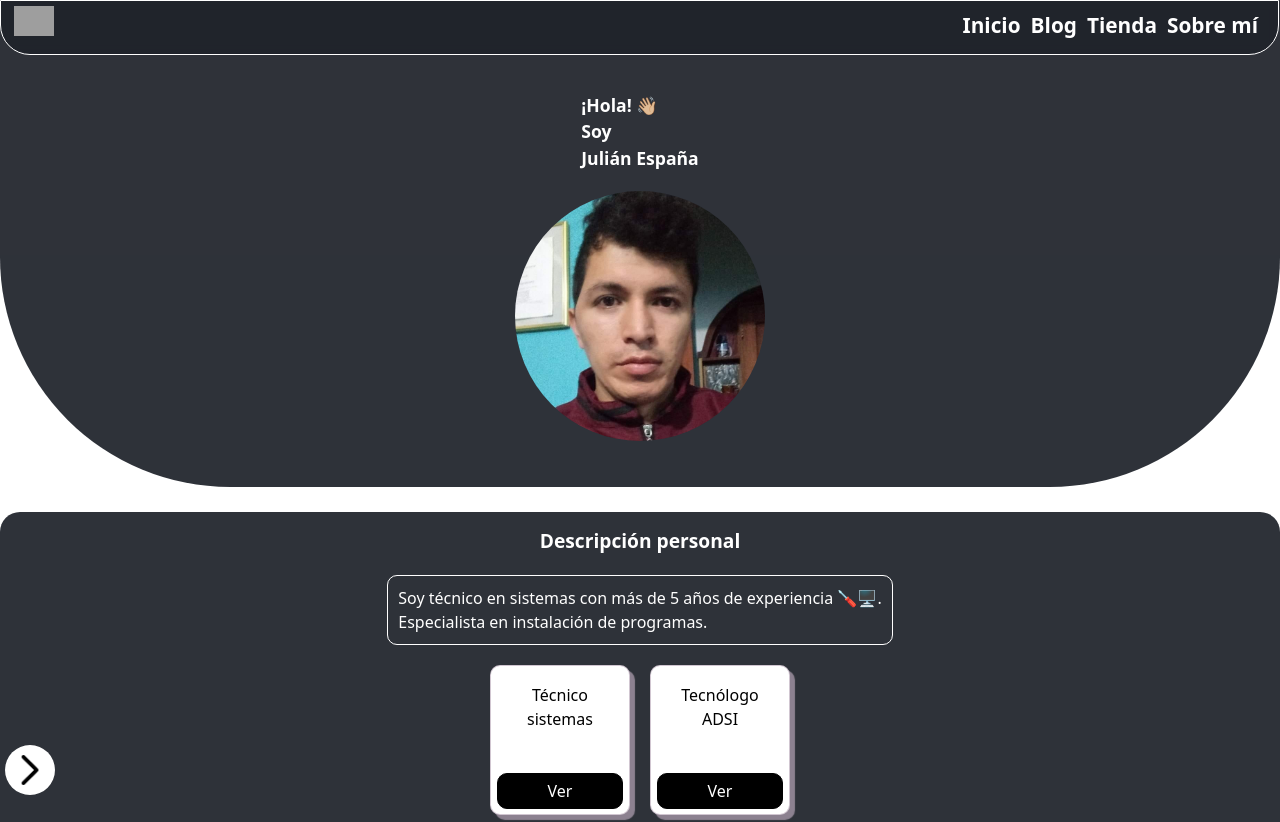
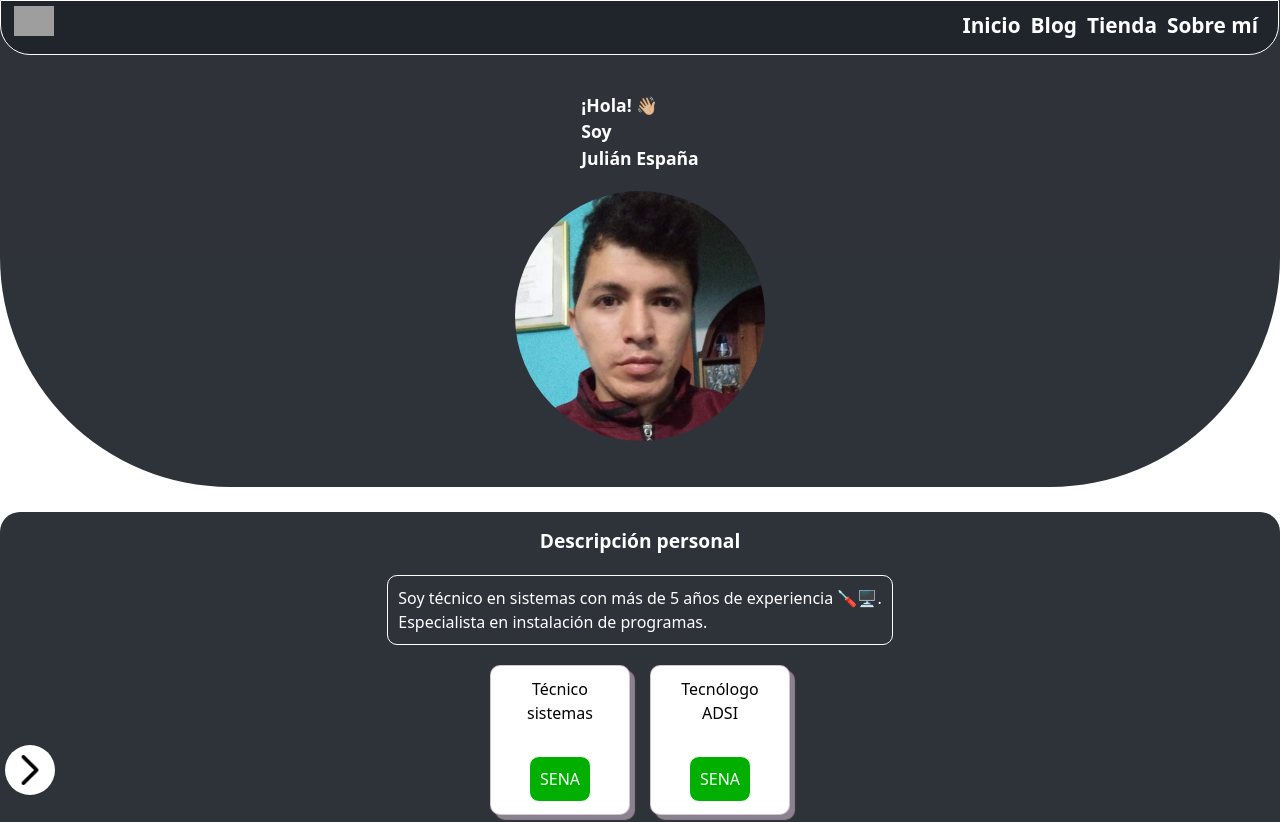
Before and after one commit to julianesp/neuraidev, a Next.js app: page /Profile in a window 1280 px wide. Shown: the top 822 px of the page. Built offline with nearby package versions, Linux system fonts and the light colour scheme; grey boxes are pictures that could not be loaded.

Commit message:
Quitando imágenes de diplomas

```diff
--- a/src/pages/Home.jsx
+++ b/src/pages/Home.jsx
@@ -100,7 +100,7 @@ const Inicio = () => {
           <article
             className={`flex justify-center items-center w-screen h-80 mx-3 p-3 mt-10 rounded-xl border-slate-500 border-solid border-2 ${styles.evento}`}
           >
-            <h2 className="text-2xl">Falta agregar accesorios en file .json</h2>
+            {/* <h2 className="text-2xl">Falta agregar accesorios en file .json</h2> */}
             <AccessoryCard
               imageUrl="/images/1.jpg"
               description="subiendo primera imagen desde la web"
--- a/src/pages/Profile.jsx
+++ b/src/pages/Profile.jsx
@@ -74,7 +74,8 @@ const Profile = () => {
           <div className={styles.study__container}>
             <div className={styles["study--areas"]}>
               <p id="titulo">Técnico sistemas</p>
-              <button className={styles["image-button"]} onClick={toggleImage}>
+              <p id="logo">SENA</p>
+              {/* <button className={styles["image-button"]} onClick={toggleImage}>
                 Ver
               </button>
               {showImage && (
@@ -87,11 +88,12 @@ const Profile = () => {
                     X
                   </button>
                 </div>
-              )}
+              )} */}
             </div>
             <div className={styles["study--areas"]}>
               <p id="titulo">Tecnólogo ADSI</p>
-              <button className={styles["image-button"]} onClick={toggleImage1}>
+              <p>SENA</p>
+              {/* <button className={styles["image-button"]} onClick={toggleImage1}>
                 Ver
               </button>
               {showImage1 && (
@@ -104,7 +106,7 @@ const Profile = () => {
                     X
                   </button>
                 </div>
-              )}
+              )} */}
             </div>
           </div>
         </div>
--- a/src/styles/Footer.module.scss
+++ b/src/styles/Footer.module.scss
@@ -112,15 +112,18 @@
   align-items: center;
   transition: 0.3s ease-in;
 
-  background-color: rgba(234, 236, 239, 0.8);
+  // background-color: rgba(234, 236, 239, 0.8);
   border-radius: 30px;
 }
 
 .footer .redes ul li {
-  padding: 5px 0;
+
 
   padding: 5px;
 
+  margin-top: 10px;
+
+  background-color: #fff;
   border: 1px solid #000;
   border-radius: 50%;
 
--- a/src/styles/Perfil.module.scss
+++ b/src/styles/Perfil.module.scss
@@ -256,6 +256,11 @@
   color: #000;
 }
 
+.study .study__container .study--areas p:nth-child(2) {
+  background-color: #00af00;
+  color: #fff;
+}
+
 .study .study__container .study--areas img {
   position: fixed;
 
```
Also changed, not shown: src/containers/ContainerAccesories.jsx (added, +10 -0 lines).
